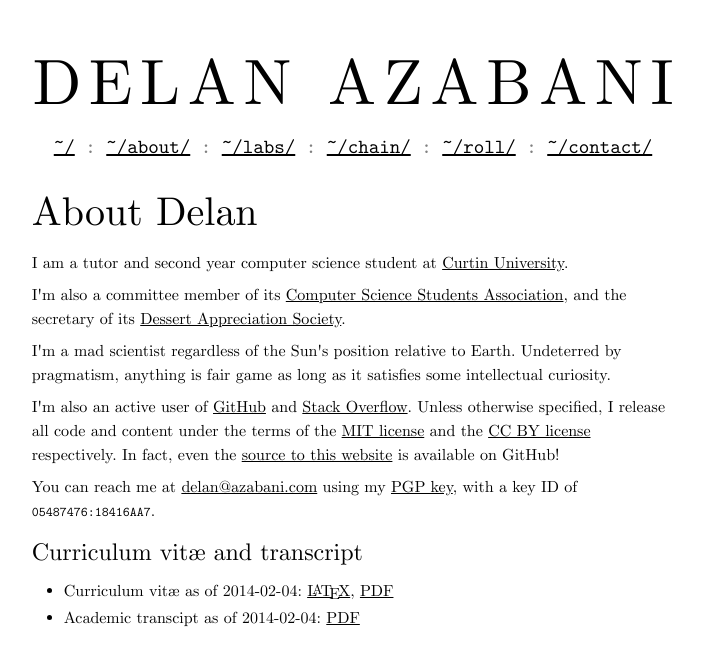
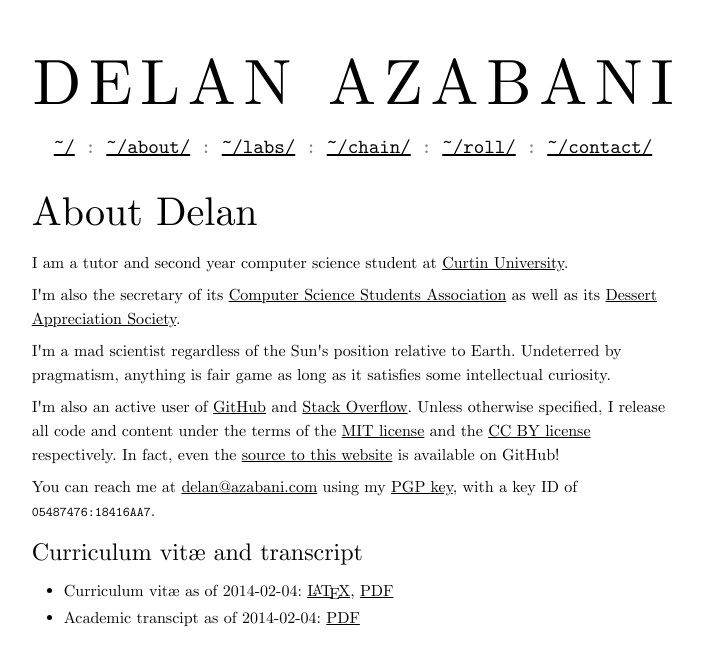
Before and after one commit to delan/www.azabani.com, a Jekyll site: the page built from about/index.html, in a window 1280 px wide. Shown: the top 666 px of the page, without its empty margins (287-990 px from the left). Built offline with Jekyll 4.4.1, drawn with Linux system fonts in a browser that asks for light colours.

Commit message:
updated about

```diff
--- a/about/index.html
+++ b/about/index.html
@@ -6,8 +6,8 @@ title: About Delan
 <p>I am a tutor and second year computer science student at <a
 href="https://www.curtin.edu.au/">Curtin University</a>.
 
-<p>I'm also a committee member of its <a href="http://www.comssa.org.au/"
->Computer Science Students Association</a>, and the secretary of its <a
+<p>I'm also the secretary of its <a href="http://www.comssa.org.au/"
+>Computer Science Students Association</a> as well as its <a
 href="http://www.dessertappreciationsociety.com/">Dessert Appreciation
 Society</a>.
 
```
